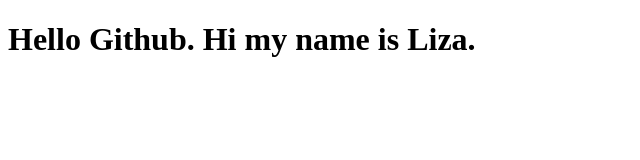
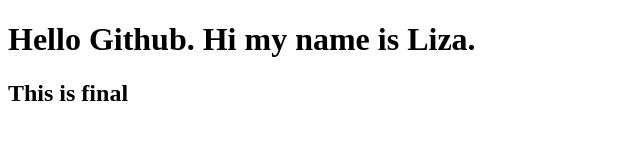
Before and after one commit to gurmehar1553/helloGit2, a plain HTML site: page index.html in a window 1280 px wide. Shown: the whole page, without its empty margins (0-640 px from the left). Drawn offline with Linux system fonts and the light colour scheme.

Commit message:
Final changes to alternate made

```diff
--- a/index.html
+++ b/index.html
@@ -8,5 +8,6 @@
 </head>
 <body>
     <h1>Hello Github. Hi my name is Liza.</h1>
+    <h2>This is final</h2>
 </body>
 </html>
```
